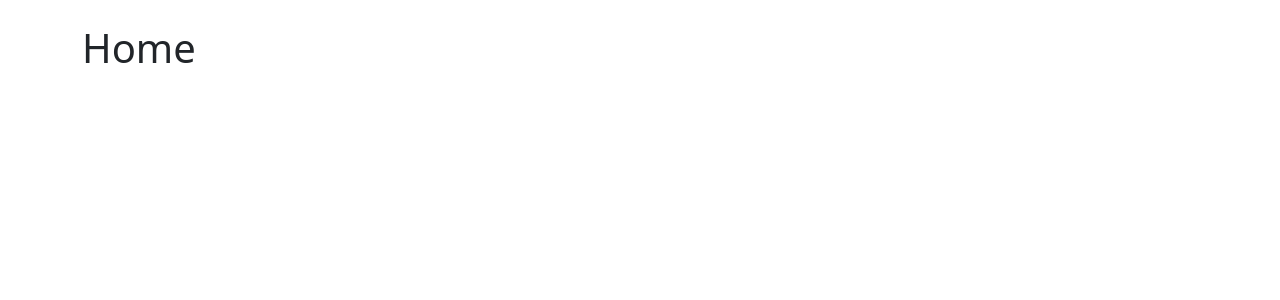
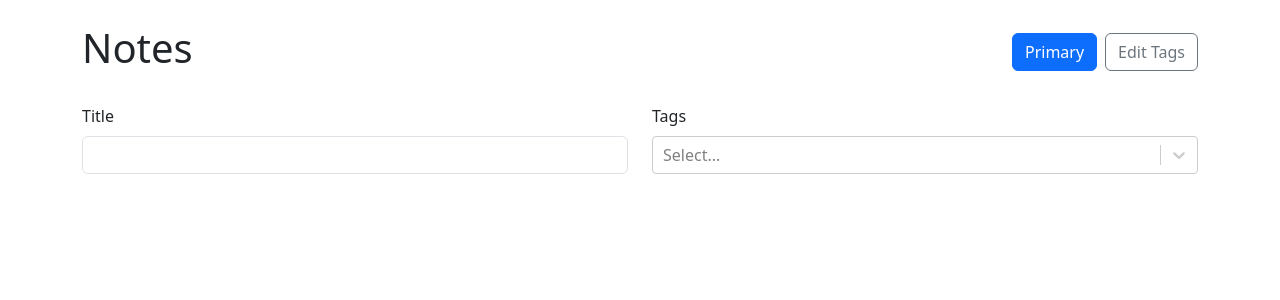
Before and after one commit to cplson/react-ts-note-taking-app, a React (Vite) app in the folder react-ts-note-taking-app/: page / in a window 1280 px wide. Shown: the top 300 px of the page. Built offline with nearby package versions, Linux system fonts and the light colour scheme.

Commit message:
at 41:05 in the tutorial stopping point

```diff
--- a/react-ts-note-taking-app/src/App.tsx
+++ b/react-ts-note-taking-app/src/App.tsx
@@ -5,7 +5,8 @@
 import {v4 as uuidV4} from "uuid";
 import "bootstrap/dist/css/bootstrap.min.css";
 
-import { NewNote } from './NewNote'
+import { NewNote } from './NewNote';
+import {NoteList} from './NoteList';
 
 // CUSTOM TYPE DEFINITIONS
 export type Note = {
@@ -87,7 +88,7 @@
     <Container className="my-4">
       {/* Define all routes using react-router-dom */}
       <Routes>
-        <Route path="/" element={<h1>Home</h1>} />
+        <Route path="/" element={<NoteList availableTags={tags}/>} />
         <Route path="/new"
           element={<NewNote onSubmit={onCreateNote}
           onAddTag={addTag}
--- /dev/null
+++ b/react-ts-note-taking-app/src/NoteList.tsx
@@ -0,0 +1,65 @@
+import { Form, Stack, Row, Col, Button } from "react-bootstrap";
+import { Link } from "react-router-dom";
+import ReactSelect from 'react-select';
+import {useState} from 'react';
+import { Tag } from "./App";
+
+type NoteListProps = {
+    availableTags: Tag[]
+}
+
+export function NoteList({ availableTags }: NoteListProps) {
+    const [selectedTags, setSelectedTags] = useState<Tag[]>([]);
+    const [title, setTitle] = useState("");
+
+    return (
+        <>
+            <Row className="align-items-center mb-4">
+                <Col>
+                    <h1>Notes</h1>
+                </Col>
+                <Col xs="auto">
+                    <Stack gap={2} direction="horizontal">
+                        <Link to="/new">
+                            <Button variant="primary">Primary</Button>
+                        </Link>
+                        <Button variant="outline-secondary">Edit Tags</Button>
+                    </Stack>
+                </Col>
+            </Row>
+            <Form>
+                <Row className="mb-4">
+                    <Col>
+                        <Form.Group>
+                            <Form.Label>Title</Form.Label>
+                            <Form.Control type="text" value={title}
+                            onChange={e => setTitle(e.target.value)} />
+                        </Form.Group>
+                    </Col>
+                    <Col>
+                        <Form.Group controlId="tags">
+                            <Form.Label>Tags</Form.Label>
+                            {/*
+                                CreatableReactSelect comes from react-select
+                                -isMulti allows for multiple Tags
+                            */}
+                            <ReactSelect
+                                value={selectedTags.map(tag => {
+                                    return { label: tag.label, value: tag.id }
+                                })}
+                                options={availableTags.map(tag => {
+                                    return { label: tag.label, value: tag.id }
+                                })}
+                                onChange={tags => {
+                                    setSelectedTags(tags.map(tag => {
+                                        return { label: tag.label, id: tag.value }
+                                    }))
+                                }}
+                                isMulti />
+                        </Form.Group>
+                    </Col>
+                </Row>
+            </Form>
+        </>
+    )
+}
--- a/react-ts-note-taking-app/tsconfig.json
+++ b/react-ts-note-taking-app/tsconfig.json
@@ -19,7 +19,7 @@
 
     /* Linting */
     "strict": true,
-    "noUnusedLocals": true,
+    // "noUnusedLocals": true,
     "noUnusedParameters": true,
     "noFallthroughCasesInSwitch": true
   },
```
Also changed, not shown: 1 other file (tests, documents, lock files or other folders).
